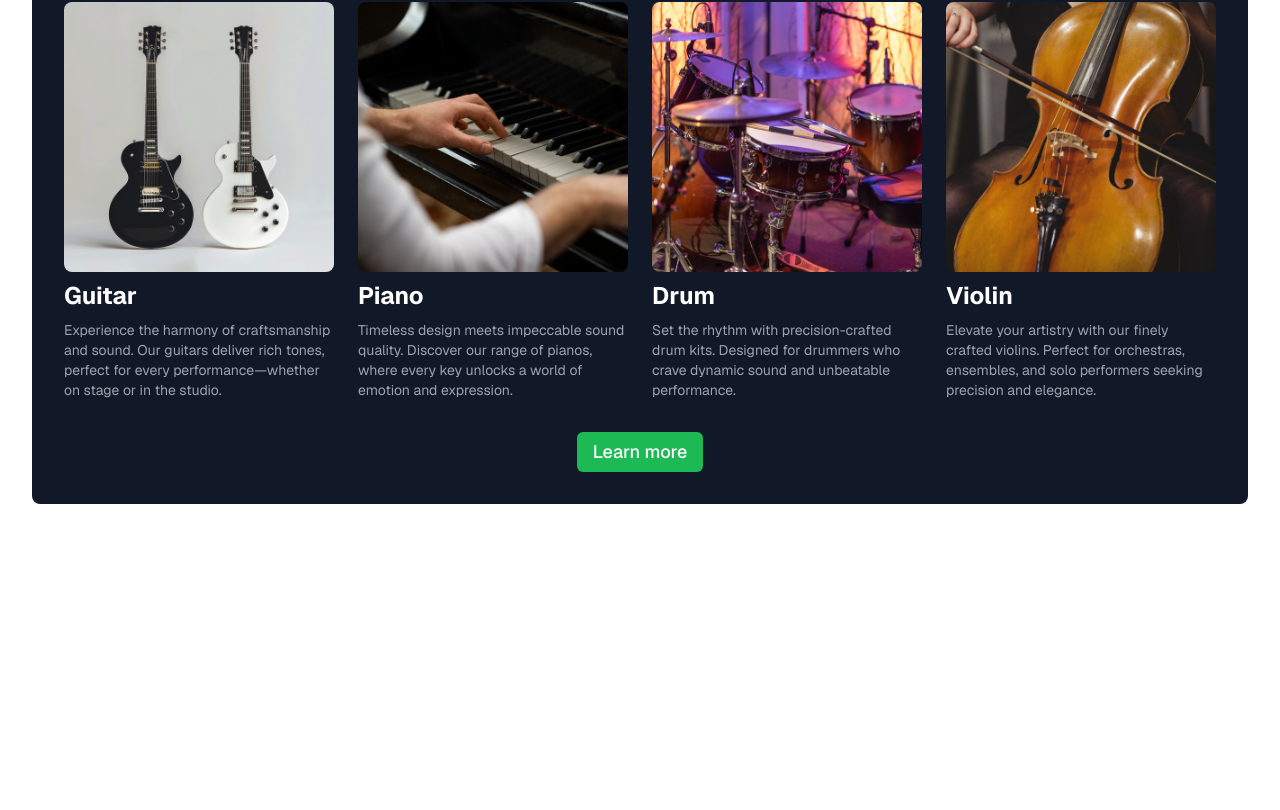
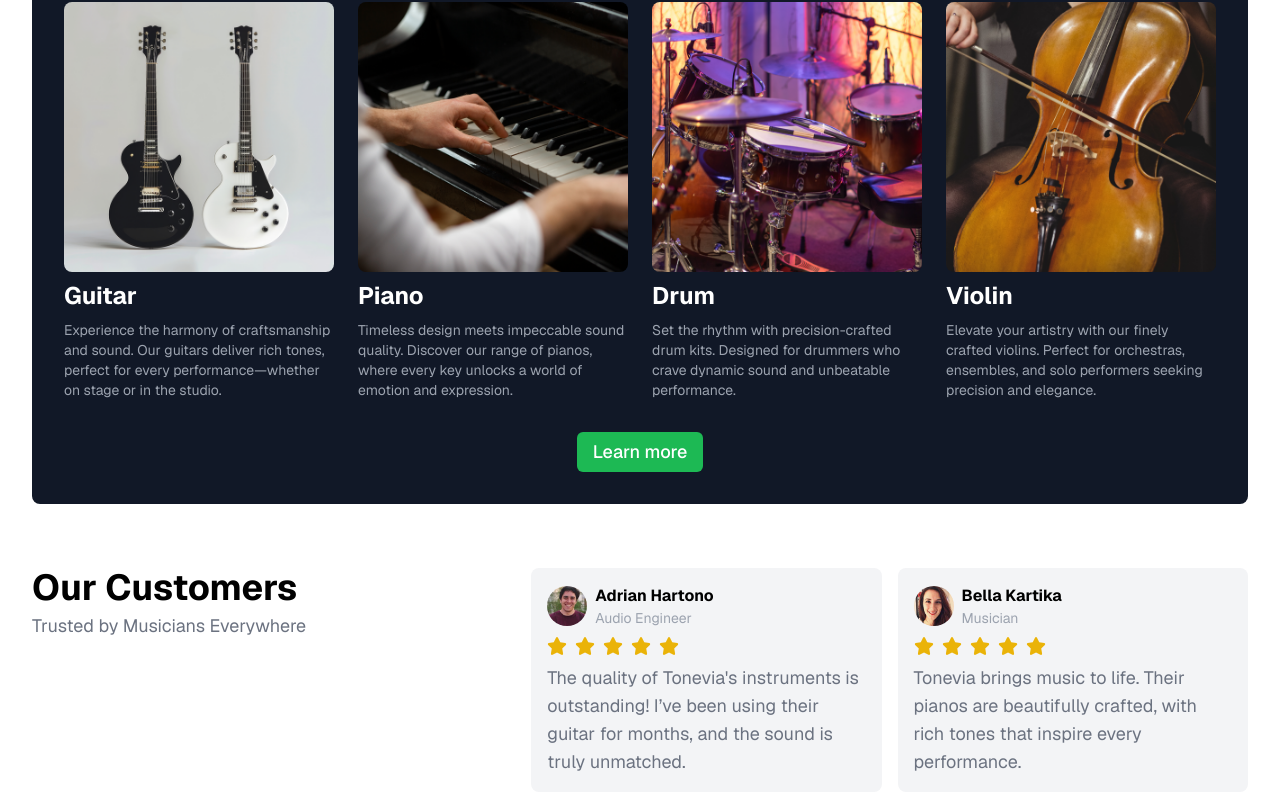
Before and after one commit to rach-syahputra/tonevia, a Next.js app: page / in a window 1280 px wide. Shown: the part 1161-1971 px from the top of the page. Before the commit the page ends 1697 px from the top, so only its background shows below. Built offline with nearby package versions, Linux system fonts and the light colour scheme.

Commit message:
add Testimonials section

```diff
--- /dev/null
+++ b/src/app/_components/Testimonials.tsx
@@ -0,0 +1,67 @@
+import Image from 'next/image'
+import { faStar } from '@fortawesome/free-solid-svg-icons'
+import { FontAwesomeIcon } from '@fortawesome/react-fontawesome'
+import Container from '@/components/Container'
+import Heading from '@/components/Heading'
+import Paragraph from '@/components/Paragraph'
+import { customers } from '@/lib/data/customers'
+
+export default function Testimonials() {
+  return (
+    <Container className='grid w-full grid-cols-1 items-start gap-4 md:grid-cols-5 lg:gap-8'>
+      <div className='flex flex-col items-center gap-1 md:col-span-2 md:items-start'>
+        <Heading level={1}>Our Customers</Heading>
+        <Paragraph color='dark-gray'>Trusted by Musicians Everywhere</Paragraph>
+      </div>
+      <div className='flex flex-col gap-4 md:col-span-3 md:flex-row'>
+        {customers.map((customer, index) => (
+          <div
+            key={index}
+            className='flex w-full flex-col gap-2 rounded-lg bg-gray-100 p-4'
+          >
+            <div className='flex items-center gap-2'>
+              <Image
+                src={customer.imageSrc}
+                alt='Customer image'
+                width={40}
+                height={40}
+                className='h-10 w-10 rounded-full'
+              />
+              <div className='flex flex-col'>
+                <span className='text-xs font-bold md:text-sm lg:text-base'>
+                  {customer.name}
+                </span>
+                <p className='text-[10px] text-gray-400 md:text-xs lg:text-sm'>
+                  {customer.job}
+                </p>
+              </div>
+            </div>
+            <div className='flex gap-2'>
+              <FontAwesomeIcon
+                icon={faStar}
+                className='h-4 w-4 text-yellow-500 md:h-5 md:w-5'
+              />
+              <FontAwesomeIcon
+                icon={faStar}
+                className='h-4 w-4 text-yellow-500 md:h-5 md:w-5'
+              />
+              <FontAwesomeIcon
+                icon={faStar}
+                className='h-4 w-4 text-yellow-500 md:h-5 md:w-5'
+              />
+              <FontAwesomeIcon
+                icon={faStar}
+                className='h-4 w-4 text-yellow-500 md:h-5 md:w-5'
+              />
+              <FontAwesomeIcon
+                icon={faStar}
+                className='h-4 w-4 text-yellow-500 md:h-5 md:w-5'
+              />
+            </div>
+            <Paragraph color='dark-gray'>{customer.testimonial}</Paragraph>
+          </div>
+        ))}
+      </div>
+    </Container>
+  )
+}
--- a/src/app/page.tsx
+++ b/src/app/page.tsx
@@ -1,6 +1,7 @@
 import Hero from './_components/Hero'
 import Overview from './_components/Overview'
 import Products from './_components/Products'
+import Testimonials from './_components/Testimonials'
 
 export default function Home() {
   return (
@@ -8,6 +9,7 @@ export default function Home() {
       <Hero />
       <Overview />
       <Products />
+      <Testimonials />
     </main>
   )
 }
--- /dev/null
+++ b/src/lib/data/customers.ts
@@ -0,0 +1,23 @@
+export type CustomerType = {
+  imageSrc: string
+  name: string
+  job: string
+  testimonial: string
+}
+
+export const customers: CustomerType[] = [
+  {
+    imageSrc: '/testimonials/testimonial-1.jpg',
+    name: 'Adrian Hartono',
+    job: 'Audio Engineer',
+    testimonial:
+      "The quality of Tonevia's instruments is outstanding! I’ve been using their guitar for months, and the sound is truly unmatched."
+  },
+  {
+    imageSrc: '/testimonials/testimonial-2.jpg',
+    name: 'Bella Kartika',
+    job: 'Musician',
+    testimonial:
+      'Tonevia brings music to life. Their pianos are beautifully crafted, with rich tones that inspire every performance.'
+  }
+]
```
Also changed, not shown: public/testimonials/testimonial-1.jpg (added), public/testimonials/testimonial-2.jpg (added).
